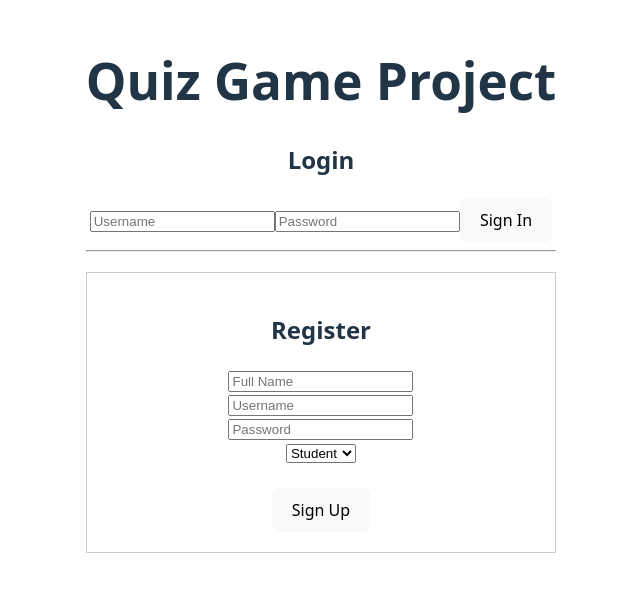
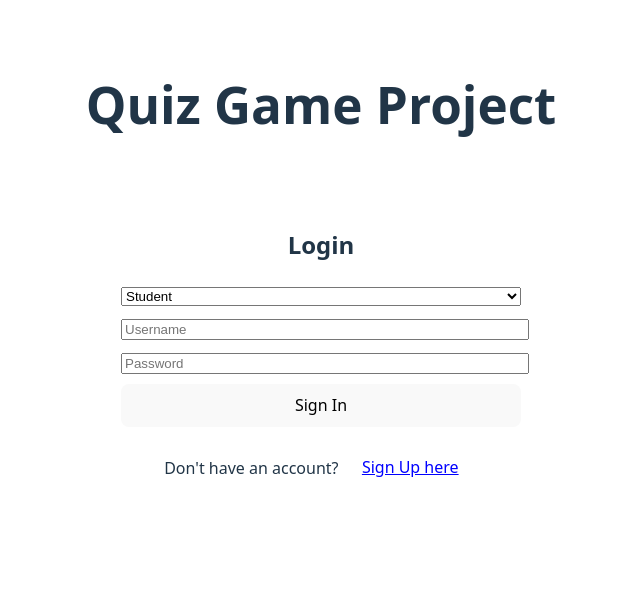
Before and after one commit to MrMoovie/Quiz_Game_Frontend, a React (Vite) app: page / in a window 1280 px wide. Shown: the part 115-706 px from the top of the page, without its empty margins (319-959 px from the left). Built offline with nearby package versions, Linux system fonts and the light colour scheme.

Commit message:
Implemented Login and Register components and integrated with Axios.

```diff
--- a/package.json
+++ b/package.json
@@ -11,8 +11,10 @@
   },
   "dependencies": {
     "axios": "^1.13.6",
+    "js-cookie": "^3.0.5",
     "react": "^19.2.0",
-    "react-dom": "^19.2.0"
+    "react-dom": "^19.2.0",
+    "react-router-dom": "^7.13.1"
   },
   "devDependencies": {
     "@eslint/js": "^9.39.1",
--- a/src/App.jsx
+++ b/src/App.jsx
@@ -1,16 +1,26 @@
-import Login from './components/Login'
-import Register from './components/Register'
+import { BrowserRouter as Router, Routes, Route } from 'react-router-dom';
+import LoginPage from './pages/LoginPage';
+import SignupPage from './pages/SignupPage';
 import './App.css'
 
 function App() {
     return (
-        <div className="App">
-            <h1>Quiz Game Project</h1>
-            <Login />
-            <hr />
-            <Register />
-        </div>
-    )
+        <Router>
+            <div className="App">
+                <h1>Quiz Game Project</h1>
+                <Routes>
+                    {/* דף הבית יהיה הלוגין */}
+                    <Route path="/" element={<LoginPage />} />
+
+                    {/* נתיב להרשמה */}
+                    <Route path="/signup" element={<SignupPage />} />
+
+                    {/* נתיב ל-Dashboard (אחרי התחברות מוצלחת) */}
+                    <Route path="/dashboard" element={<div>בwelcome to the game (Dashboard)</div>} />
+                </Routes>
+            </div>
+        </Router>
+    );
 }
 
-export default App
+export default App;
--- a/src/components/Login.jsx
+++ /dev/null
@@ -1,37 +0,0 @@
-import { useState } from 'react';
-import axios from 'axios';
-
-const Login = () => {
-    const [username, setUsername] = useState('');
-    const [password, setPassword] = useState('');
-
-    const handleLogin = async () => {
-        try {
-            // הקריאה לשרת שלך (Backend רץ בדרך כלל על פורט 8080)
-            const response = await axios.post('http://localhost:8080/signin', null, {
-                params: { username, password }
-            });
-
-            if (response.data.success) {
-                console.log("Login success! Token:", response.data.token);
-                // כאן נשמור את הטוקן ב-LocalStorage
-                localStorage.setItem('token', response.data.token);
-            } else {
-                alert("Login failed: " + response.data.errorCode);
-            }
-        } catch (error) {
-            console.error("Error connecting to server", error);
-        }
-    };
-
-    return (
-        <div>
-            <h2>Login</h2>
-            <input type="text" placeholder="Username" onChange={(e) => setUsername(e.target.value)} />
-            <input type="password" placeholder="Password" onChange={(e) => setPassword(e.target.value)} />
-            <button onClick={handleLogin}>Sign In</button>
-        </div>
-    );
-};
-
-export default Login;
--- a/src/components/Register.jsx
+++ /dev/null
@@ -1,51 +0,0 @@
-import { useState } from 'react';
-import axios from 'axios';
-
-const Register = () => {
-    const [formData, setFormData] = useState({
-        username: '',
-        password: '',
-        fullName: '',
-        userType: 1 // ברירת מחדל: 1 (למשל סטודנט)
-    });
-
-    const handleRegister = async () => {
-        try {
-            // יצירת FormData או שליחה כ-Params (תלוי איך ה-Backend מצפה לקבל)
-            const response = await axios.post('http://localhost:8080/signup', null, {
-                params: {
-                    username: formData.username,
-                    password: formData.password,
-                    fullName: formData.fullName,
-                    userType: formData.userType
-                }
-            });
-
-            if (response.data.success) {
-                alert("Registration successful! You can now login.");
-            } else {
-                alert("Registration failed: " + (response.data.errorCode === 1 ? "User already exists" : "Error"));
-            }
-        } catch (error) {
-            console.error("Error during registration", error);
-        }
-    };
-
-    return (
-        <div style={{ border: '1px solid #ccc', padding: '20px', marginTop: '20px' }}>
-            <h2>Register</h2>
-            <input type="text" placeholder="Full Name" onChange={(e) => setFormData({...formData, fullName: e.target.value})} /><br/>
-            <input type="text" placeholder="Username" onChange={(e) => setFormData({...formData, username: e.target.value})} /><br/>
-            <input type="password" placeholder="Password" onChange={(e) => setFormData({...formData, password: e.target.value})} /><br/>
-
-            <select onChange={(e) => setFormData({...formData, userType: parseInt(e.target.value)})}>
-                <option value="1">Student</option>
-                <option value="2">Teacher</option>
-            </select><br/><br/>
-
-            <button onClick={handleRegister}>Sign Up</button>
-        </div>
-    );
-};
-
-export default Register;
--- /dev/null
+++ b/src/pages/LoginPage.jsx
@@ -0,0 +1,55 @@
+import { useState } from 'react';
+import { useNavigate } from 'react-router-dom';
+import Cookies from 'js-cookie';
+import axios from 'axios';
+
+const LoginPage = () => {
+    const [username, setUsername] = useState('');
+    const [password, setPassword] = useState('');
+    const [selectedType, setSelectedType] = useState(1); // 1 = Student, 2 = Teacher
+    const navigate = useNavigate();
+
+    const handleLogin = () => {
+        // שימוש ב-GET ובנתיב /login כפי שהוגדר ב-Backend החדש
+        axios.get("http://localhost:8080/login", {
+            params: { username, password, selectedType }
+        }).then(response => {
+            if (response.data.success) {
+                // שמירה ב-Cookies כפי שביקש האחראי
+                Cookies.set('token', response.data.token);
+                navigate("/dashboard");
+            } else {
+                alert("התחברות נכשלה: " + (response.data.errorCode || "פרטים שגויים"));
+            }
+        }).catch(err => {
+            console.error(err);
+            alert("שגיאת תקשורת עם השרת");
+        });
+    };
+
+    return (
+        <div style={{ padding: '40px', maxWidth: '400px', margin: 'auto' }}>
+            <h2>Login</h2>
+            <select value={selectedType} onChange={(e) => setSelectedType(Number(e.target.value))} style={{ width: '100%', marginBottom: '10px' }}>
+                <option value={1}>Student</option>
+                <option value={2}>Teacher</option>
+            </select>
+            <input type="text" placeholder="Username" value={username} onChange={(e) => setUsername(e.target.value)} style={{ width: '100%', marginBottom: '10px' }} />
+            <input type="password" placeholder="Password" value={password} onChange={(e) => setPassword(e.target.value)} style={{ width: '100%', marginBottom: '10px' }} />
+
+            <button onClick={handleLogin} style={{ width: '100%', marginBottom: '10px' }}>Sign In</button>
+
+            <div style={{ textAlign: 'center', marginTop: '10px' }}>
+                <span>Don't have an account? </span>
+                <button
+                    onClick={() => navigate("/signup")}
+                    style={{ background: 'none', border: 'none', color: 'blue', cursor: 'pointer', textDecoration: 'underline' }}
+                >
+                    Sign Up here
+                </button>
+            </div>
+        </div>
+    );
+};
+
+export default LoginPage;
--- /dev/null
+++ b/src/pages/SignupPage.jsx
@@ -0,0 +1,53 @@
+import { useState } from 'react';
+import { useNavigate } from 'react-router-dom';
+import Cookies from 'js-cookie';
+import axios from 'axios';
+
+const SignupPage = () => {
+    const [formData, setFormData] = useState({
+        username: '',
+        password: '',
+        fullName: '',
+        selectedType: 1
+    });
+    const navigate = useNavigate();
+
+    const handleSignup = () => {
+        // התאמה ל-Backend החדש: GET ופרמטרים תואמים
+        axios.get("http://localhost:8080/signup", {
+            params: {
+                username: formData.username,
+                password: formData.password,
+                fullName: formData.fullName,
+                selectedType: formData.selectedType
+            }
+        }).then((response) => {
+            if (response.data.success) {
+                Cookies.set("token", response.data.token);
+                alert("נרשמת בהצלחה!");
+                navigate("/dashboard");
+            } else {
+                alert("הרשמה נכשלה: " + response.data.errorCode);
+            }
+        }).catch(err => {
+            console.error(err);
+            alert("שגיאה בחיבור לשרת");
+        });
+    };
+
+    return (
+        <div style={{ padding: '40px', maxWidth: '400px', margin: 'auto' }}>
+            <h2>Create Account</h2>
+            <select value={formData.selectedType} onChange={(e) => setFormData({...formData, selectedType: Number(e.target.value)})} style={{ width: '100%', marginBottom: '10px' }}>
+                <option value={1}>Student</option>
+                <option value={2}>Teacher</option>
+            </select>
+            <input type="text" placeholder="Full Name" onChange={(e) => setFormData({...formData, fullName: e.target.value})} style={{ width: '100%', marginBottom: '10px' }} />
+            <input type="text" placeholder="Username" onChange={(e) => setFormData({...formData, username: e.target.value})} style={{ width: '100%', marginBottom: '10px' }} />
+            <input type="password" placeholder="Password" onChange={(e) => setFormData({...formData, password: e.target.value})} style={{ width: '100%', marginBottom: '10px' }} />
+            <button onClick={handleSignup} style={{ width: '100%' }}>Sign Up</button>
+        </div>
+    );
+};
+
+export default SignupPage;
```
Also changed, not shown: 1 other file (tests, documents, lock files or other folders).
